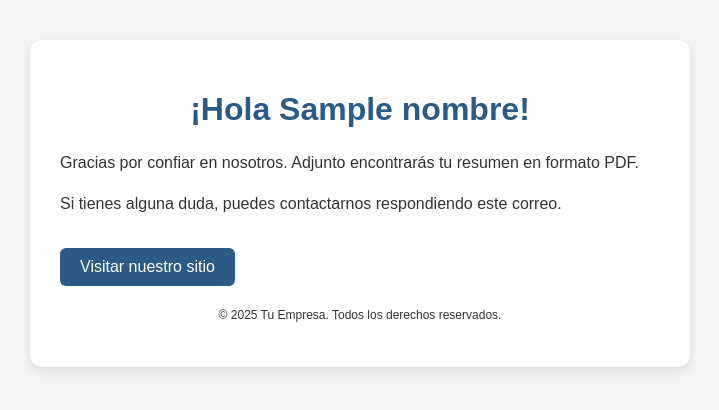
After one commit to UPAO-INSO/caso-agile, a Flask app: template app/templates/emails/email_cliente.html in a window 1280 px wide. The commit adds this page. Shown: the top 410 px of the page, without its empty margins (280-999 px from the left). Run offline with Flask 3, Linux system fonts and the light colour scheme; the template is opened without the code that fills it: most values are stand-ins (such as "Sample title", 1, 10 or a date in 2020).

Commit message:
Implementa envío de correos con plantilla HTML y PDF adjunto
Crea plantilla HTML separada en app/templates/emails/email_cliente.html
Añade función generar_pdf() en app/utils.py usando ReportLab
Modifica la ruta /enviar_prueba_correo para:
    • Renderizar la plantilla HTML con datos del cliente
    • Adjuntar el PDF generado al correo
    • Enviar el correo usando la configuración de Gmail
Corrige errores de rutas inexistentes (registrar_prestamo) en index.html

```diff
--- /dev/null
+++ b/app/templates/emails/email_cliente.html
@@ -0,0 +1,58 @@
+<!-- app/templates/emails/email_cliente.html -->
+<!DOCTYPE html>
+<html lang="es">
+<head>
+    <meta charset="UTF-8">
+    <title>Resumen de tu solicitud</title>
+    <style>
+        body {
+            font-family: 'Arial', sans-serif;
+            background-color: #f4f4f4;
+            margin: 0;
+            padding: 40px;
+        }
+        .container {
+            background-color: #fff;
+            padding: 30px;
+            border-radius: 12px;
+            box-shadow: 0 4px 10px rgba(0,0,0,0.1);
+            max-width: 600px;
+            margin: auto;
+        }
+        h1 {
+            color: #2b5b84;
+            text-align: center;
+        }
+        p {
+            color: #333;
+            line-height: 1.6;
+        }
+        .footer {
+            text-align: center;
+            color: #888;
+            font-size: 12px;
+            margin-top: 20px;
+        }
+        .btn {
+            display: inline-block;
+            background-color: #2b5b84;
+            color: white;
+            padding: 10px 20px;
+            text-decoration: none;
+            border-radius: 6px;
+            margin-top: 15px;
+        }
+    </style>
+</head>
+<body>
+    <div class="container">
+        <h1>¡Hola {{ nombre }}!</h1>
+        <p>Gracias por confiar en nosotros. Adjunto encontrarás tu resumen en formato PDF.</p>
+        <p>Si tienes alguna duda, puedes contactarnos respondiendo este correo.</p>
+        <a href="https://tusitio.com" class="btn">Visitar nuestro sitio</a>
+        <div class="footer">
+            <p>© 2025 Tu Empresa. Todos los derechos reservados.</p>
+        </div>
+    </div>
+</body>
+</html>
```
Also changed, not shown: app/routes.py (+20 -13 lines), app/templates/index.html (+5 -2 lines), app/utils.py (+17 -0 lines).
